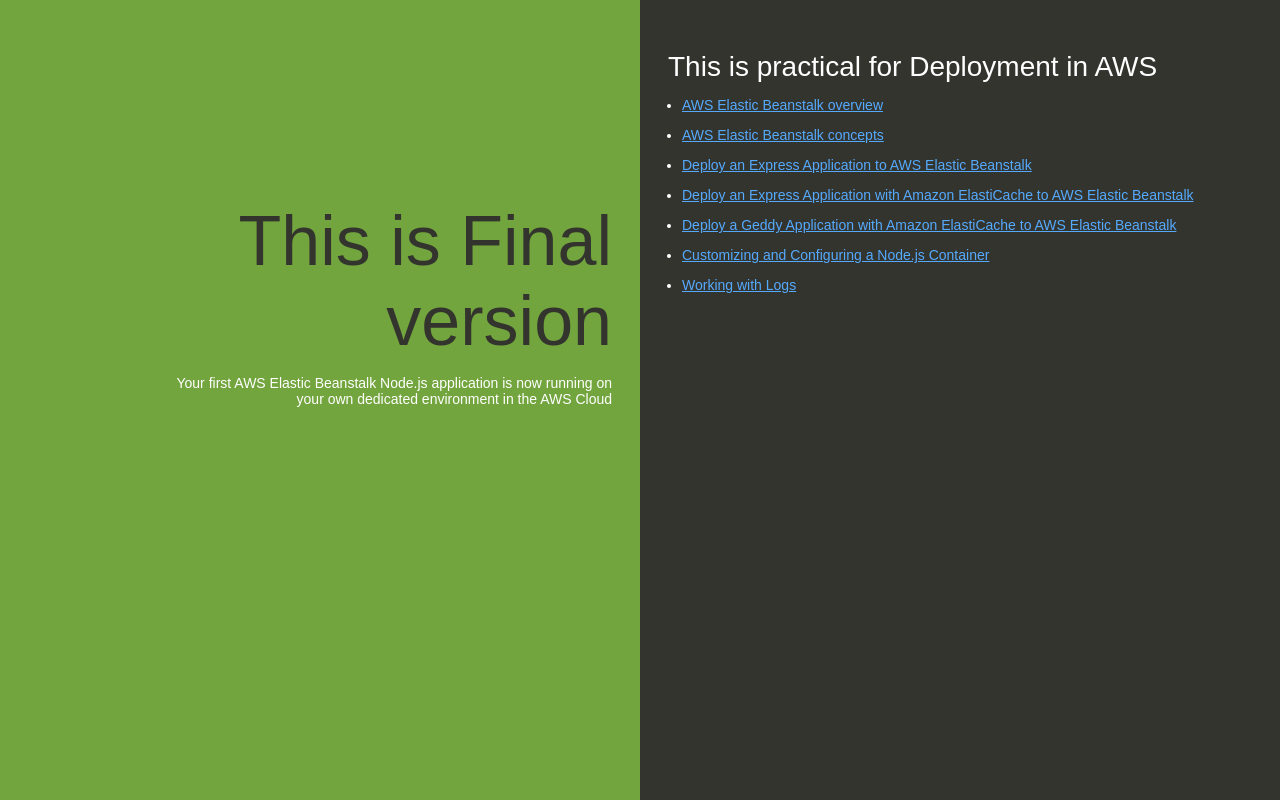
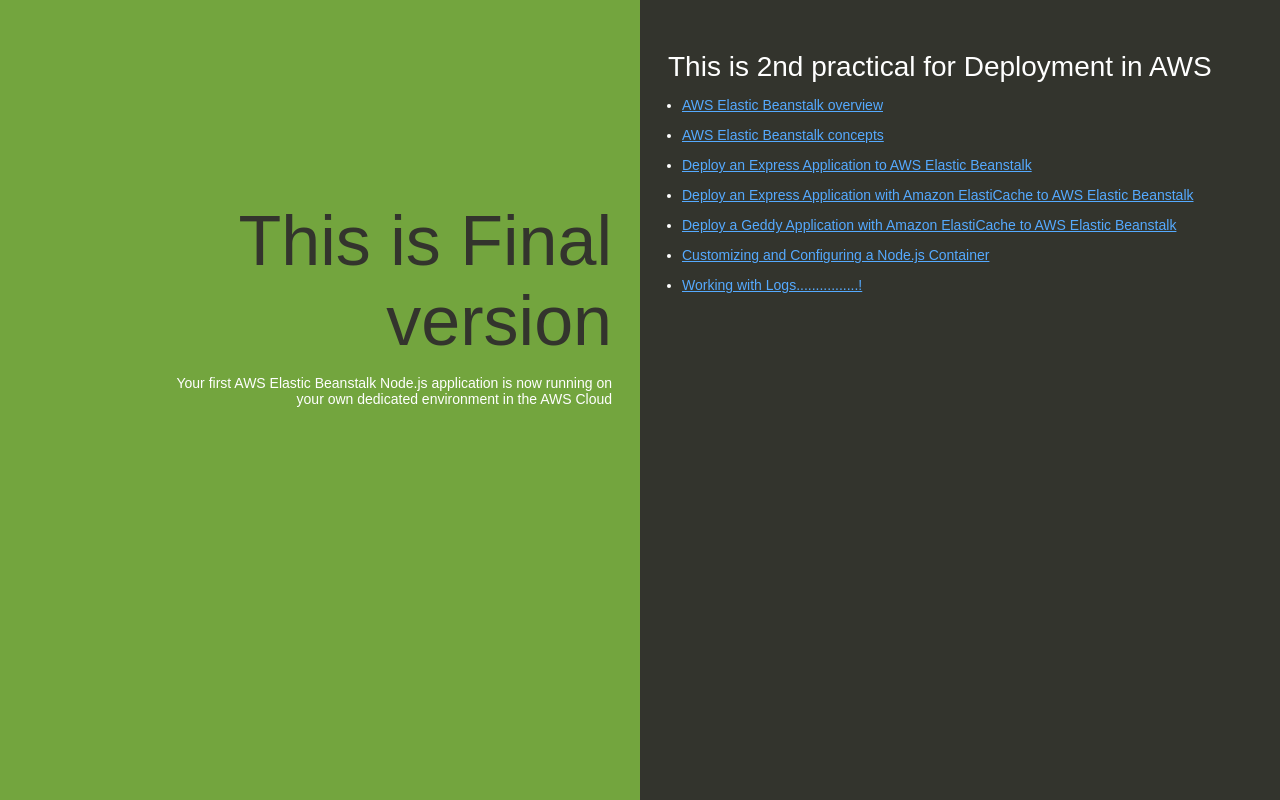
Before and after one commit to Siddharoodhca/testrepository2, a website: page index.html in a window 1280 px wide. Drawn offline with Linux system fonts and the light colour scheme.

Commit message:
Add files via upload

```diff
--- a/index.html
+++ b/index.html
@@ -78,7 +78,7 @@
       <p>Your first AWS Elastic Beanstalk Node.js application is now running on your own dedicated environment in the AWS Cloud</p>
     </div>
     <div class="linksColumn">
-      <h2>This is practical for Deployment in AWS</h2>
+      <h2>This is 2nd practical for Deployment in AWS</h2>
       <ul>
         <li><a href="http://docs.aws.amazon.com/elasticbeanstalk/latest/dg/Welcome.html">AWS Elastic Beanstalk overview</a></li>
         <li><a href="http://docs.aws.amazon.com/elasticbeanstalk/latest/dg/concepts.html">AWS Elastic Beanstalk concepts</a></li>
@@ -86,7 +86,7 @@
         <li><a href="http://docs.aws.amazon.com/elasticbeanstalk/latest/dg/create_deploy_nodejs_express_elasticache.html">Deploy an Express Application with Amazon ElastiCache to AWS Elastic Beanstalk</a></li>
         <li><a href="http://docs.aws.amazon.com/elasticbeanstalk/latest/dg/create_deploy_nodejs_geddy_elasticache.html">Deploy a Geddy Application with Amazon ElastiCache to AWS Elastic Beanstalk </a></li>
         <li><a href="http://docs.aws.amazon.com/elasticbeanstalk/latest/dg/create_deploy_nodejs_custom_container.html">Customizing and Configuring a Node.js Container </a></li>
-        <li><a href="http://docs.aws.amazon.com/elasticbeanstalk/latest/dg/using-features.loggingS3.title.html">Working with Logs</a></li>
+        <li><a href="http://docs.aws.amazon.com/elasticbeanstalk/latest/dg/using-features.loggingS3.title.html">Working with Logs................!</a></li>
       </ul>
     </div>
   </body>
```
